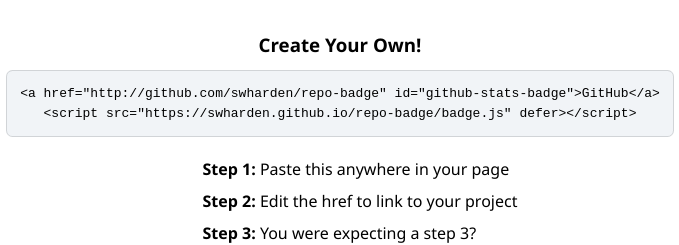
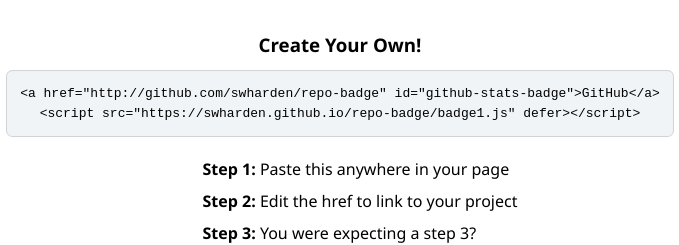
Before and after one commit to swharden/repo-badge, a plain HTML site: page docs/index.html in a window 1280 px wide. Shown: the part 193-438 px from the top of the page, 300-979 px from the left. Drawn offline with Linux system fonts and the light colour scheme; no server answers.

Commit message:
JS: rename to bust GitHub cache

```diff
--- a/docs/index.html
+++ b/docs/index.html
@@ -32,7 +32,7 @@
     <div style="margin-top: 1em; text-align: center;">
         <h1>GitHub Repo Badge</h1>
         <a href="http://github.com/swharden/repo-badge" id="github-stats-badge">GitHub</a>
-        <script src="badge.js" defer></script>
+        <script src="badge1.js" defer></script>
     </div>
 
     <div style="text-align: center;">
@@ -42,7 +42,7 @@
             &lt;a href=&quot;http://github.com/swharden/repo-badge&quot;
             id=&quot;github-stats-badge&quot;&gt;GitHub&lt;/a&gt;
             <br>
-            &lt;script src=&quot;https://swharden.github.io/repo-badge/badge.js&quot; defer&gt;&lt;/script&gt;
+            &lt;script src=&quot;https://swharden.github.io/repo-badge/badge1.js&quot; defer&gt;&lt;/script&gt;
         </div>
 
         <ul style="display: inline-block; text-align: left; list-style-type: none; line-height: 2em;">
```
Also changed, not shown: docs/badge1.js (renamed from docs/badge.js).
